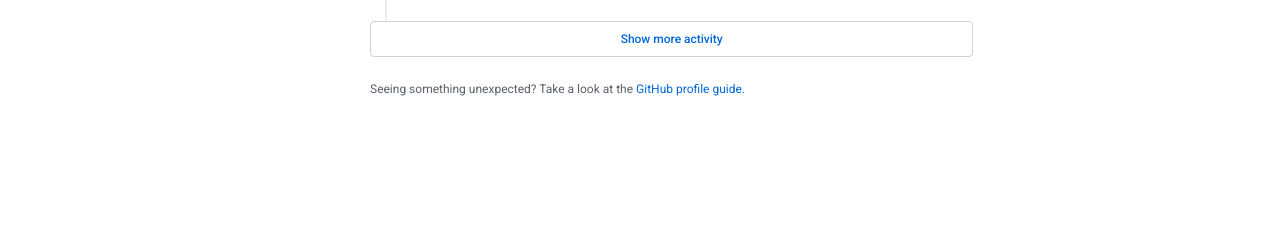
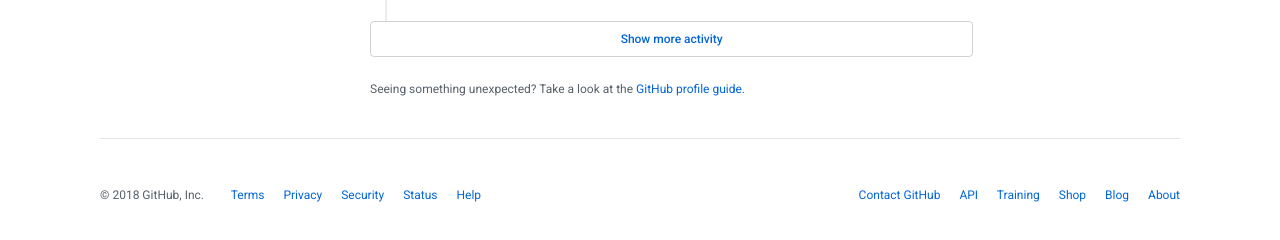
Before and after one commit to chauhanamit0612/github-profile, a plain HTML site: page index.html in a window 1280 px wide. Shown: the part 1106-1346 px from the top of the page. Before the commit the page ends 1244 px from the top, so only its background shows below. Drawn offline with Linux system fonts and the light colour scheme.

Commit message:
index.html

```diff
--- a/index.html
+++ b/index.html
@@ -35,7 +35,7 @@
 <div id="wrapper">
     <header id="header"></header>
     <!-- Container Start -->
-    <div class="container my-4">
+    <div class="container mt-4">
         <!-- Row Start -->
         <div class="row">
             <!-- Left Side Start -->
@@ -342,6 +342,29 @@
             </div>
         </div>
         <!-- Row End -->
+        <footer class="pt-4 pb-5 font-12">
+            <div class="container clearfix">
+                <hr class="m-0 mb-5">
+                <div class="float-sm-left">
+                    <span class="copy mr-4">© 2018 GitHub, Inc.</span>
+                    <span class="copy-link">
+                        <a href="#" class="mr-3 link-blue">Terms</a>
+                        <a href="#" class="mr-3 link-blue">Privacy</a>
+                        <a href="#" class="mr-3 link-blue">Security</a>
+                        <a href="#" class="mr-3 link-blue">Status</a>
+                        <a href="#" class="link-blue">Help</a>
+                    </span>
+                </div>
+                <div class="float-sm-right">
+                    <a href="#" class="mr-3 link-blue">Contact GitHub</a>
+                    <a href="#" class="mr-3 link-blue">API</a>
+                    <a href="#" class="mr-3 link-blue">Training</a>
+                    <a href="#" class="mr-3 link-blue">Shop</a>
+                    <a href="#" class="mr-3 link-blue">Blog</a>
+                    <a href="#" class="link-blue">About</a>
+                </div>
+            </div>
+        </footer>
     </div>
     <!-- Container End -->
 </div>
```
